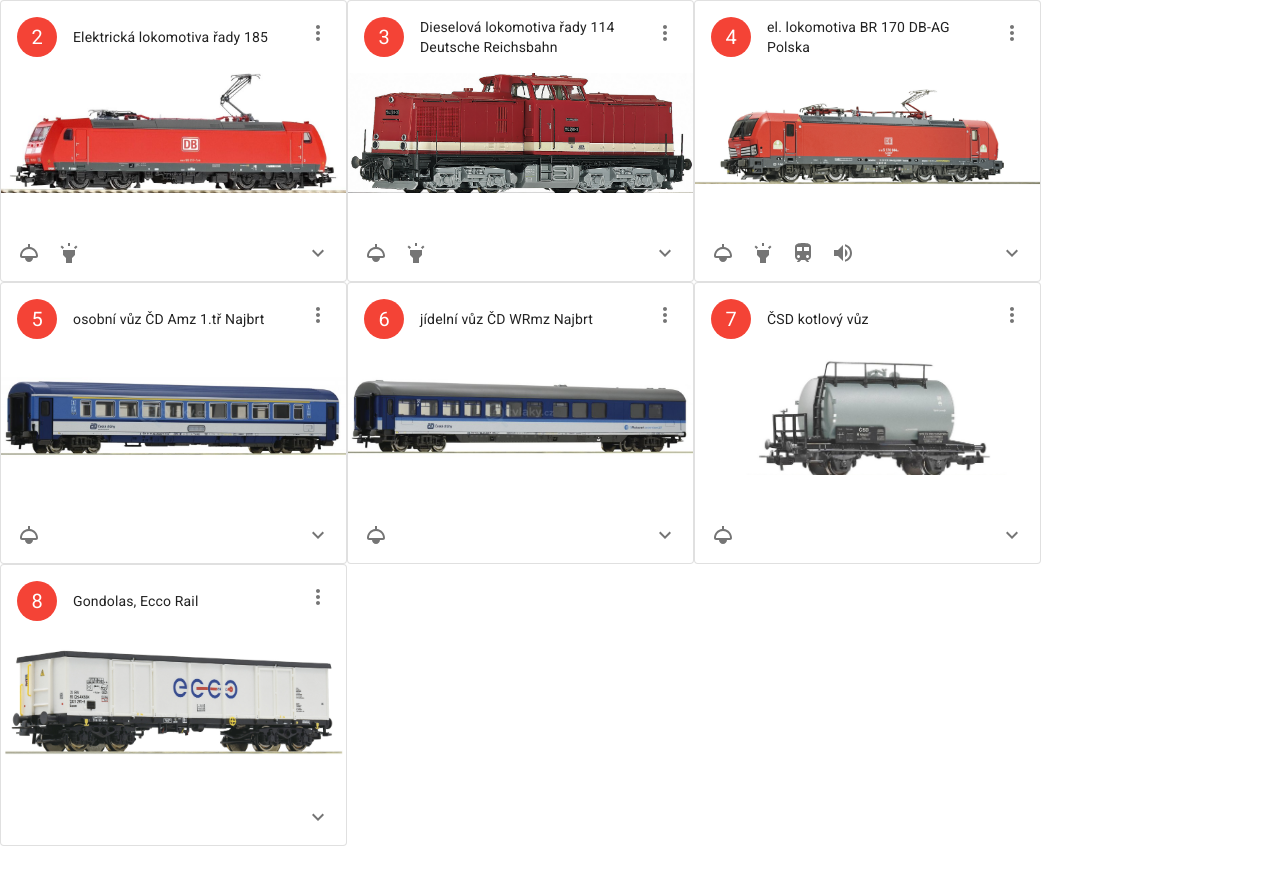
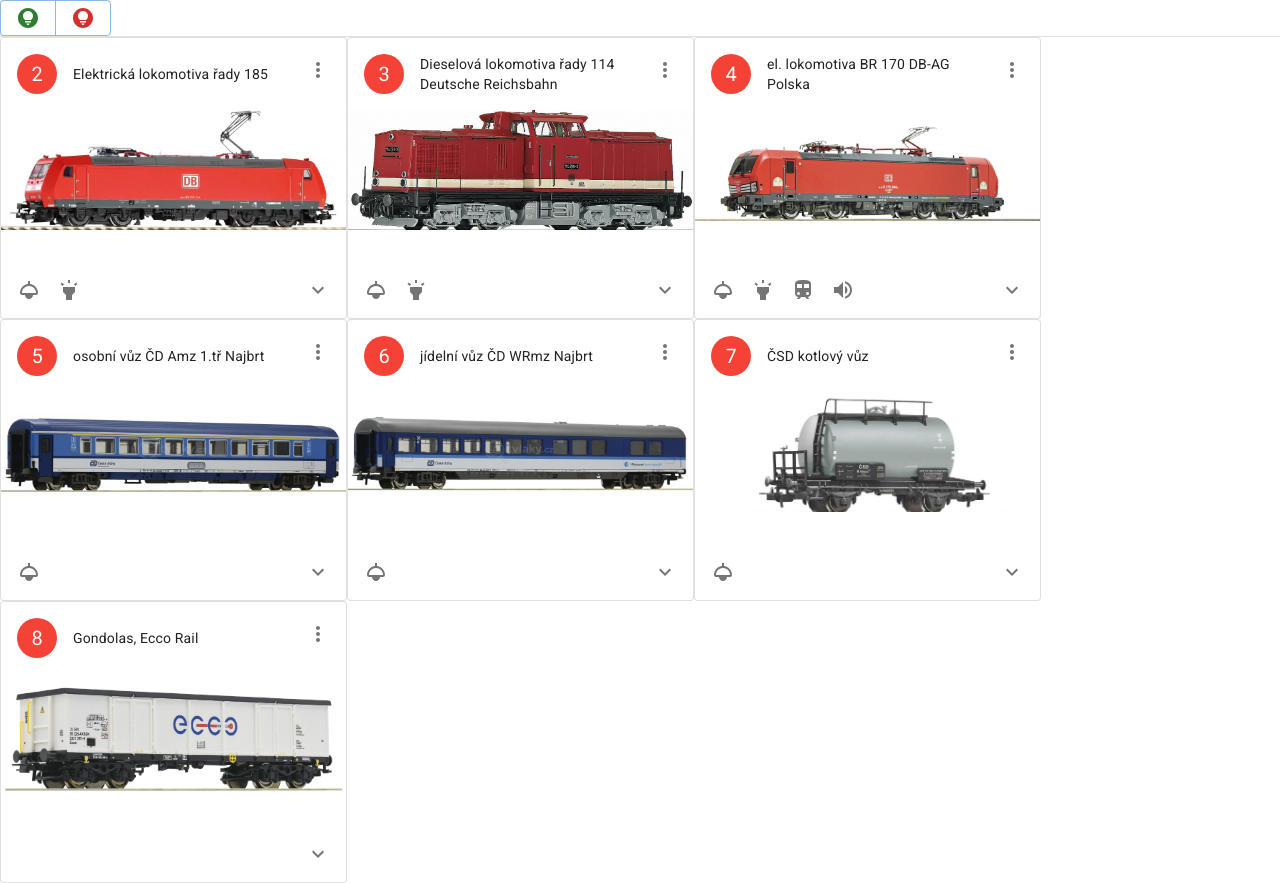
Before and after one commit to tomaso/display_case, a React (Create React App) app in the folder client/: page / in a window 1280 px wide. Before the commit the page ends 846 px from the top, so only its background shows below. Built offline with nearby package versions, Linux system fonts and the light colour scheme; no server answers.

Commit message:
Add buttons (and API) to switch on/off all leds

```diff
--- a/client/src/App.js
+++ b/client/src/App.js
@@ -7,6 +7,11 @@ import '@fontsource/roboto/700.css';
 import React, { useEffect } from 'react';
 import LocoCard from './LocoCard'
 import CarCard from './CarCard'
+
+import Button from '@mui/material/Button';
+import ButtonGroup from '@mui/material/ButtonGroup';
+import Divider from '@mui/material/Divider';
+import LightbulbCircleIcon from '@mui/icons-material/LightbulbCircle';
 
 import './App.css';
 
@@ -24,12 +29,44 @@ function PowerOn() {
     .then(response => response.json())
 }
 
+function LightAllOn() {
+    const requestOptions = {
+        method: 'PUT',
+        headers: { 'Content-Type': 'application/json' },
+    };
+    fetch(
+        host_endpoint+'/neopixel/all/255',
+        requestOptions
+    )
+    .then(response => response.json())
+}
+function LightAllOff() {
+    const requestOptions = {
+        method: 'PUT',
+        headers: { 'Content-Type': 'application/json' },
+    };
+    fetch(
+        host_endpoint+'/neopixel/all/0',
+        requestOptions
+    )
+    .then(response => response.json())
+}
+
 function App() {
   useEffect(() => {
 	  PowerOn();
   });
   return (
     <>
+      <ButtonGroup>
+        <Button value="light" aria-label="light" onClick={LightAllOn}>
+          <LightbulbCircleIcon color="success" />
+        </Button>
+        <Button value="light" aria-label="light" onClick={LightAllOff}>
+          <LightbulbCircleIcon color="error" />
+        </Button>
+      </ButtonGroup>
+      <Divider />
       <LocoCard
         dcc_id="2"
         sound="false"
```
Also changed, not shown: 1 other file (tests, documents, lock files or other folders).
